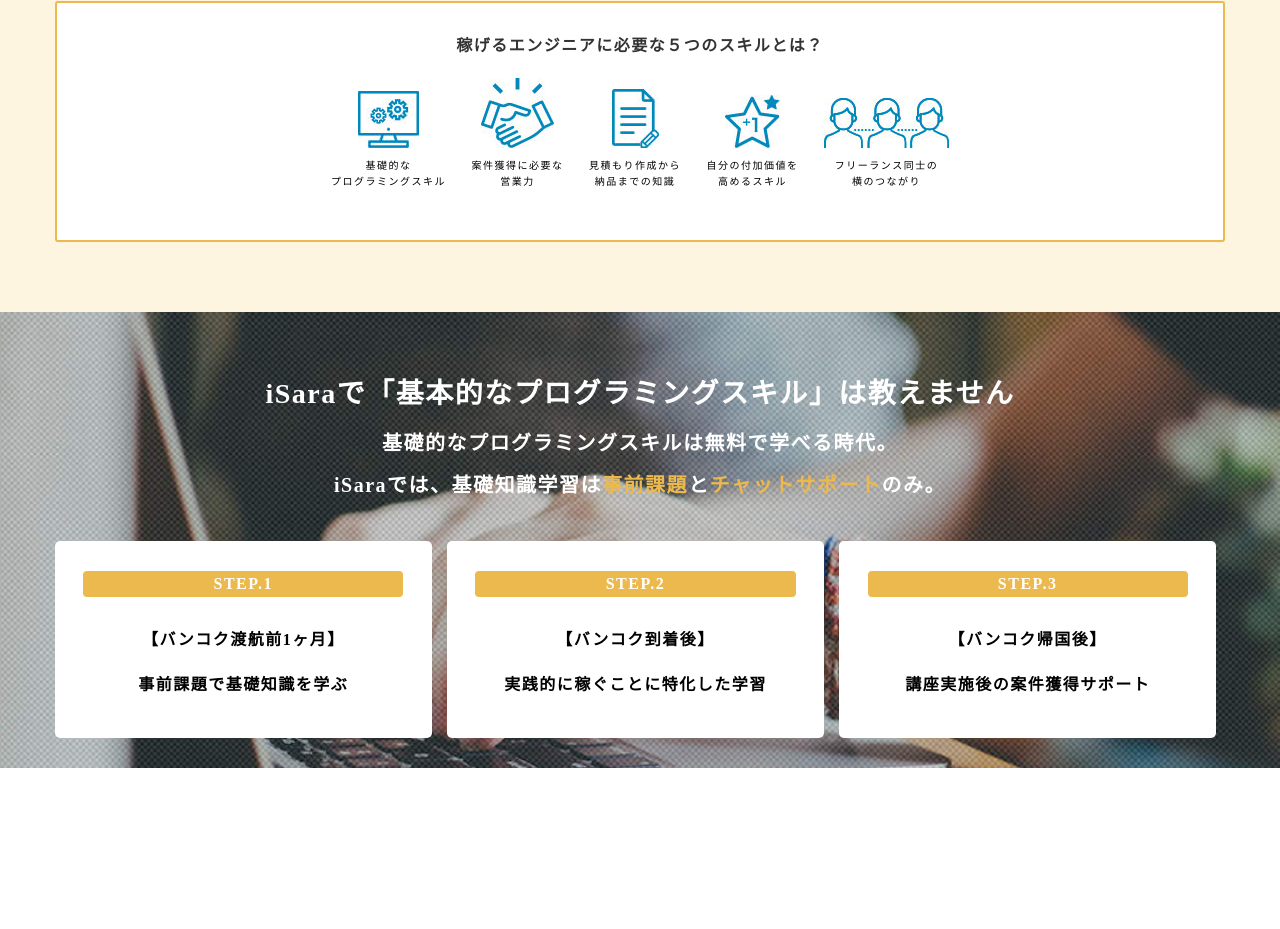
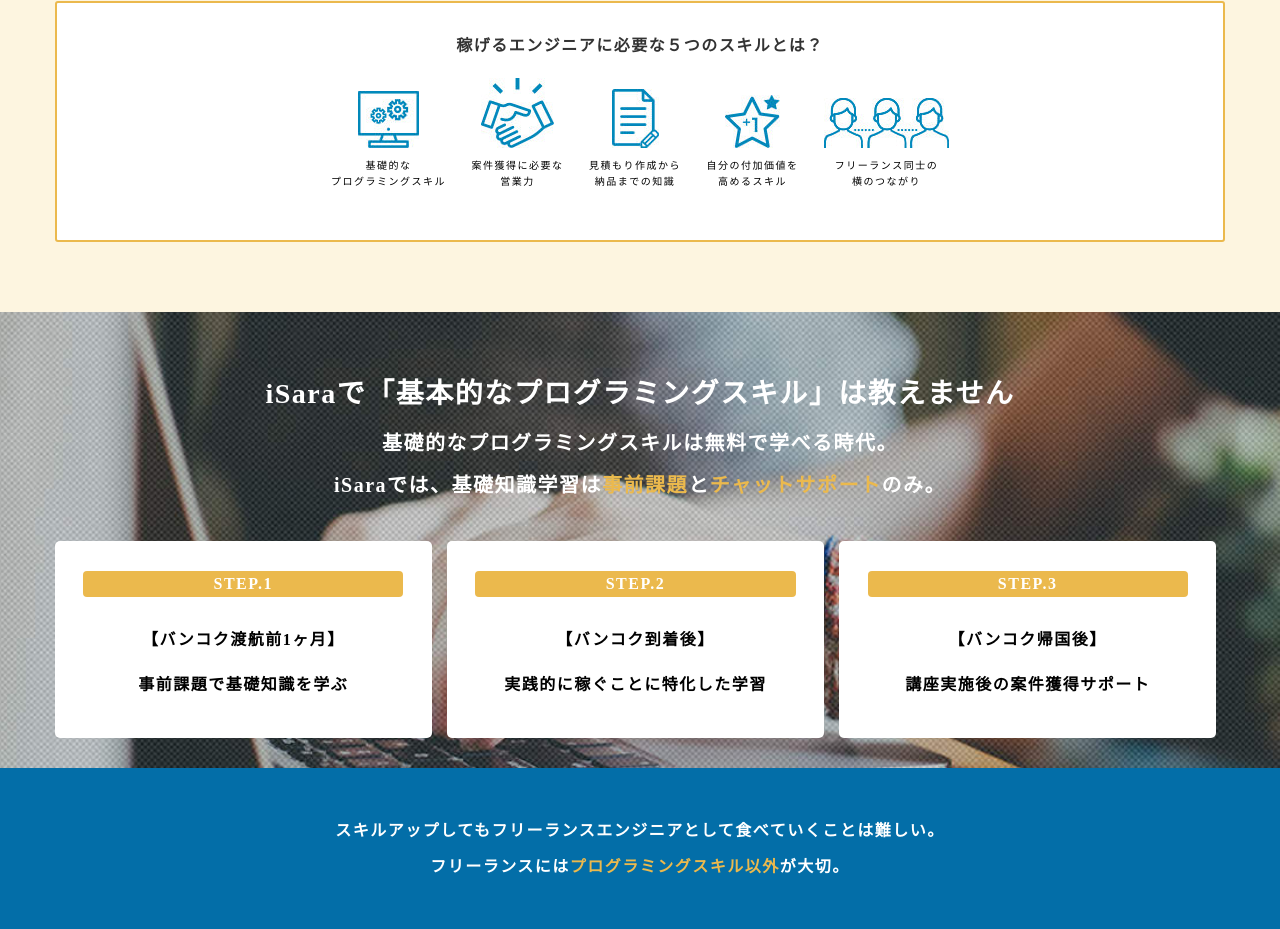
Before and after one commit to YunaSuzuki/iSara, a website: page index.html in a window 1280 px wide. Shown: the part 2012-2941 px from the top of the page. Before the commit the page ends 2780 px from the top, so only its background shows below. Drawn offline with Linux system fonts and the light colour scheme.

Commit message:
Aboutthird(self)

```diff
--- a/index.html
+++ b/index.html
@@ -139,6 +139,10 @@
             </div>
         </div>
     </div>
+    <div class="aboutthird">
+        <p>スキルアップしてもフリーランスエンジニアとして食べていくことは難しい。</p>
+        <p>フリーランスには<span>プログラミングスキル以外</span>が大切。</p>
+    </div>
     <!-- </main> -->
 </body>
 </html>
--- a/sass/layout/_about.scss
+++ b/sass/layout/_about.scss
@@ -131,3 +131,18 @@
         }
     }
 }
+
+.aboutthird{
+    padding: 50px 0 40px;
+    background-color: #036EA8;
+
+    p{
+        color: #fff;
+        font-weight: 600;
+        text-align: center;
+
+        span{
+            color: #EBB94D;
+        }
+    }
+}
```
Also changed, not shown: css/style.css.
